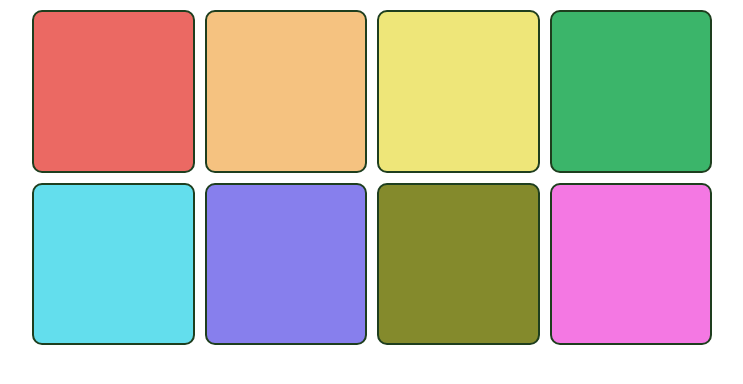
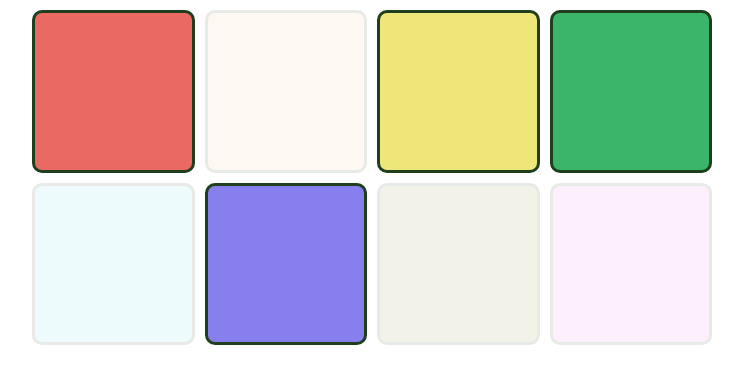
Before and after one commit to joshua-akuna/scrimba-react-tutorials, a React (Vite) app: page /pads in a window 1280 px wide. Shown: the top 384 px of the page, without its empty margins (268-1011 px from the left). Built offline with nearby package versions, Linux system fonts and the light colour scheme.

Commit message:
pad toggle property added to Pad component

```diff
--- a/components/Pad.jsx
+++ b/components/Pad.jsx
@@ -1,3 +1,11 @@
 export default function Pad(props) {
-  return <button style={{ backgroundColor: props.color }}></button>;
+  return (
+    <button
+      style={{ backgroundColor: props.color }}
+      className={props.on ? 'on' : undefined}
+      onClick={function () {
+        props.handleClick(props.id);
+      }}
+    ></button>
+  );
 }
--- a/data/pads.js
+++ b/data/pads.js
@@ -27,7 +27,7 @@ export default [
     {
         id: 6,
         color: '#877FED',
-        on: false
+        on: true
     },
     {
         id: 7,
--- a/pages/Pads.jsx
+++ b/pages/Pads.jsx
@@ -5,7 +5,23 @@ import Pad from '../components/Pad';
 export default function Pads() {
   const [pads, setPads] = useState(padData);
 
-  const padElements = pads.map((pad) => <Pad key={pad.id} color={pad.color} />);
+  function toggle(id) {
+    setPads((prevPads) =>
+      prevPads.map(function (item) {
+        return item.id === id ? { ...item, on: !item.on } : item;
+      })
+    );
+  }
+
+  const padElements = pads.map((pad) => (
+    <Pad
+      key={pad.id}
+      id={pad.id}
+      color={pad.color}
+      handleClick={toggle}
+      on={pad.on}
+    />
+  ));
 
   return <main className='pads'>{padElements}</main>;
 }
--- a/src/App.css
+++ b/src/App.css
@@ -543,7 +543,7 @@ fieldset.dietary-restrictions > label > input[type=checkbox] {
   margin: 5px 10px;
 }
 
-/* styles for Pads page */
+/* styles for Pads page and Pad component */
 main.pads {
   padding: 10px;
   max-width: 700px;
@@ -556,6 +556,11 @@ main.pads {
 main.pads > button {
   width: 100%;
   aspect-ratio: 1/1;
-  border: 2px solid #1e3e1e;
+  border: 3px solid #1e3e1e;
   border-radius: 10px;
+  opacity: 0.1;
 }
+
+main.pads > button.on {
+  opacity: 1;
+}
```
